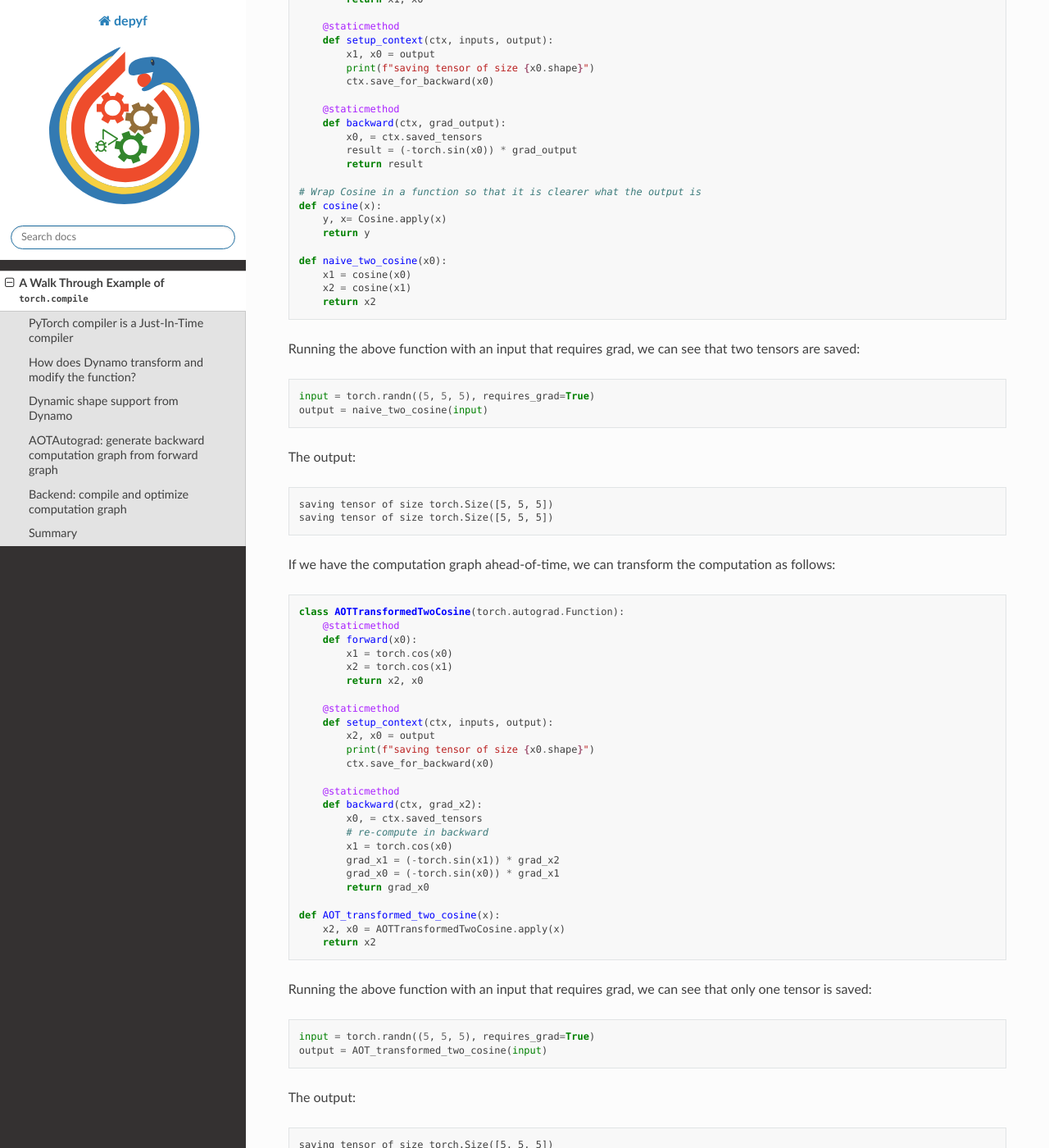
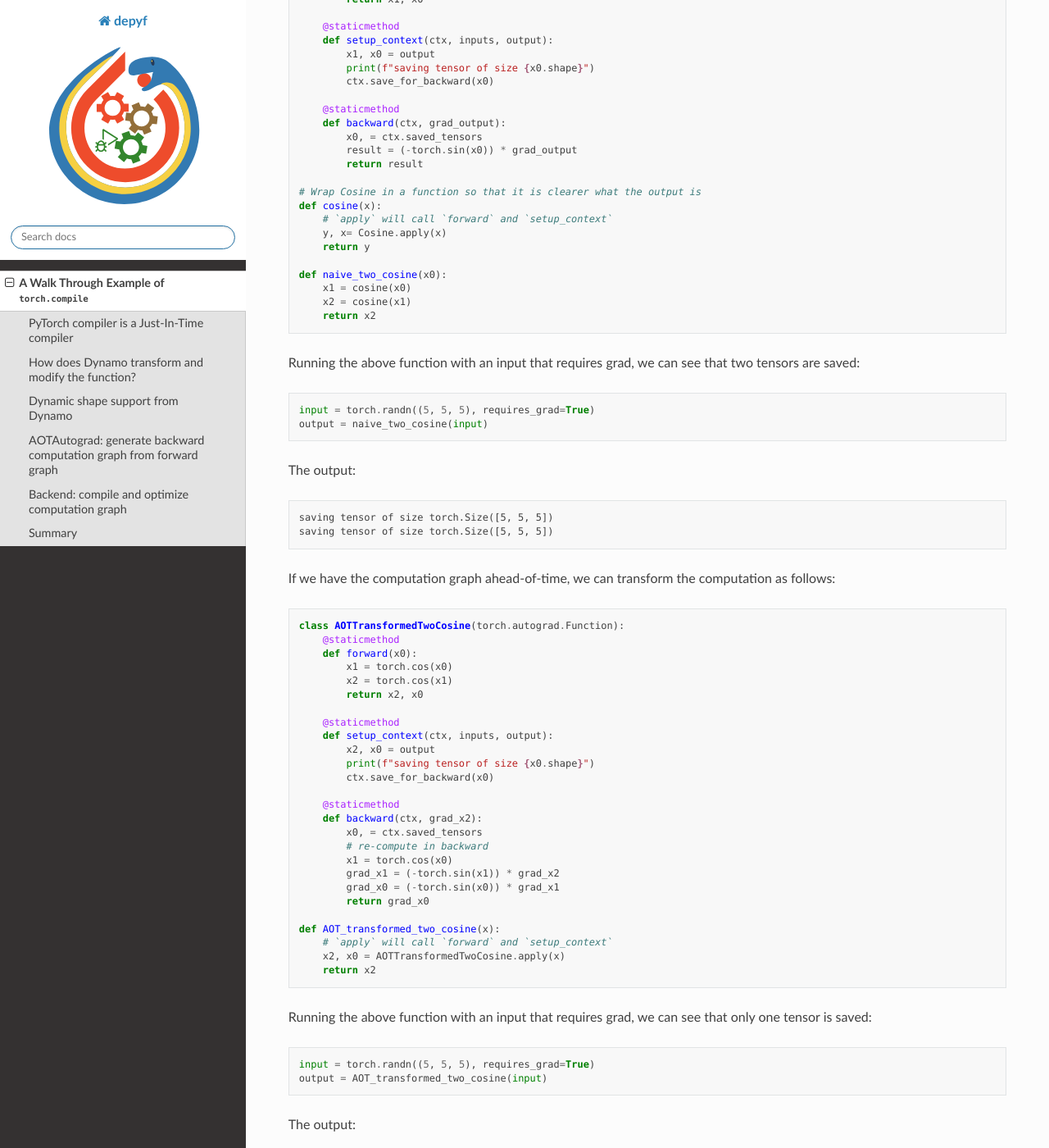
Before and after one commit to thuml/depyf, a Sphinx documentation site: the page built from docs/walk_through.rst, in a window 1280 px wide and 1400 px high, scrolled down 5494 px. Shown: the whole window at 82% size. Built offline with Sphinx 7.4.7 and the Read the Docs theme 2.0.0, drawn with Linux system fonts in a browser that asks for light colours.

Commit message:
explain apply and forward

```diff
--- a/docs/walk_through.rst
+++ b/docs/walk_through.rst
@@ -222,6 +222,7 @@ To explain what happens in eager mode during backward, we have the following imp
 
     # Wrap Cosine in a function so that it is clearer what the output is
     def cosine(x):
+        # `apply` will call `forward` and `setup_context`
         y, x= Cosine.apply(x)
         return y
 
@@ -271,6 +272,7 @@ If we have the computation graph ahead-of-time, we can transform the computation
             return grad_x0
 
     def AOT_transformed_two_cosine(x):
+        # `apply` will call `forward` and `setup_context`
         x2, x0 = AOTTransformedTwoCosine.apply(x)
         return x2
 
```
